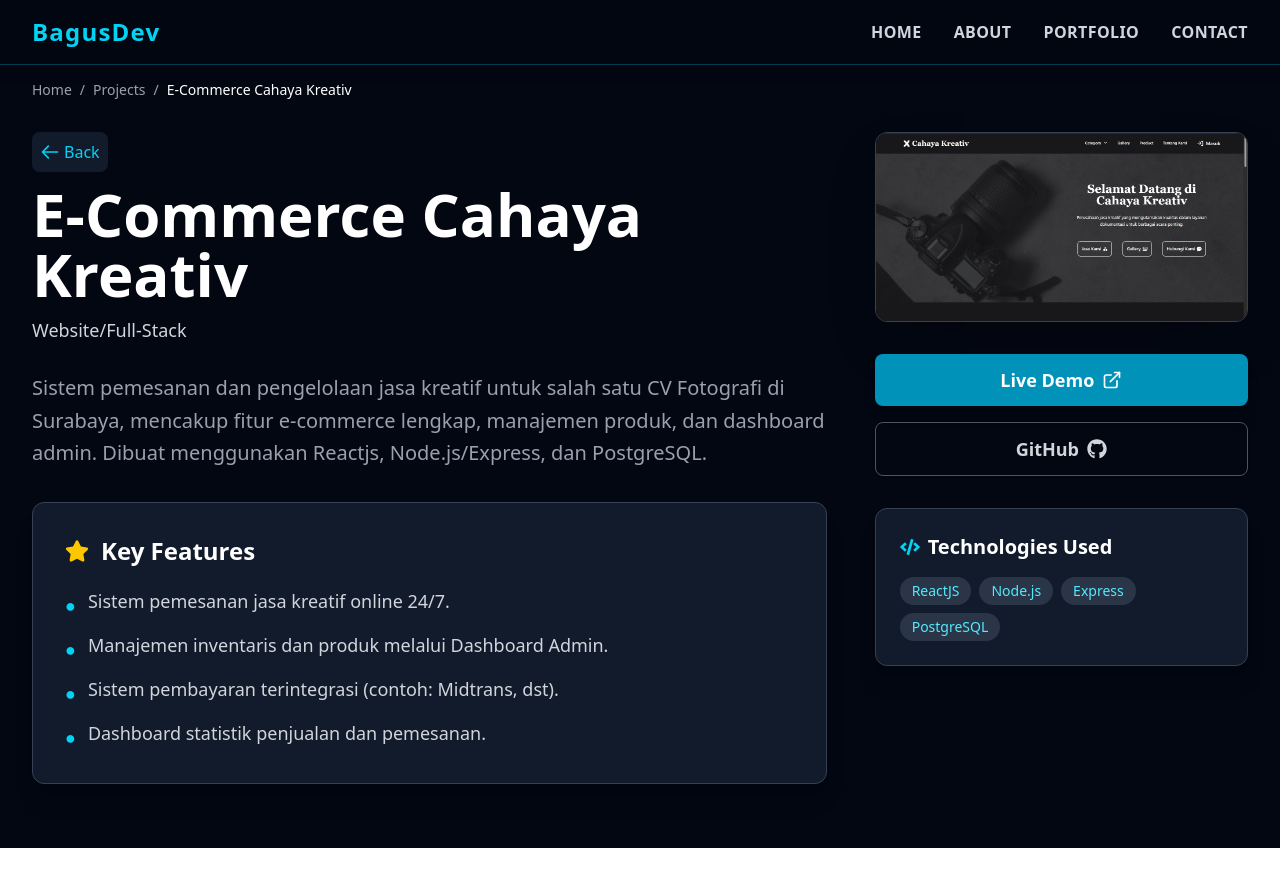
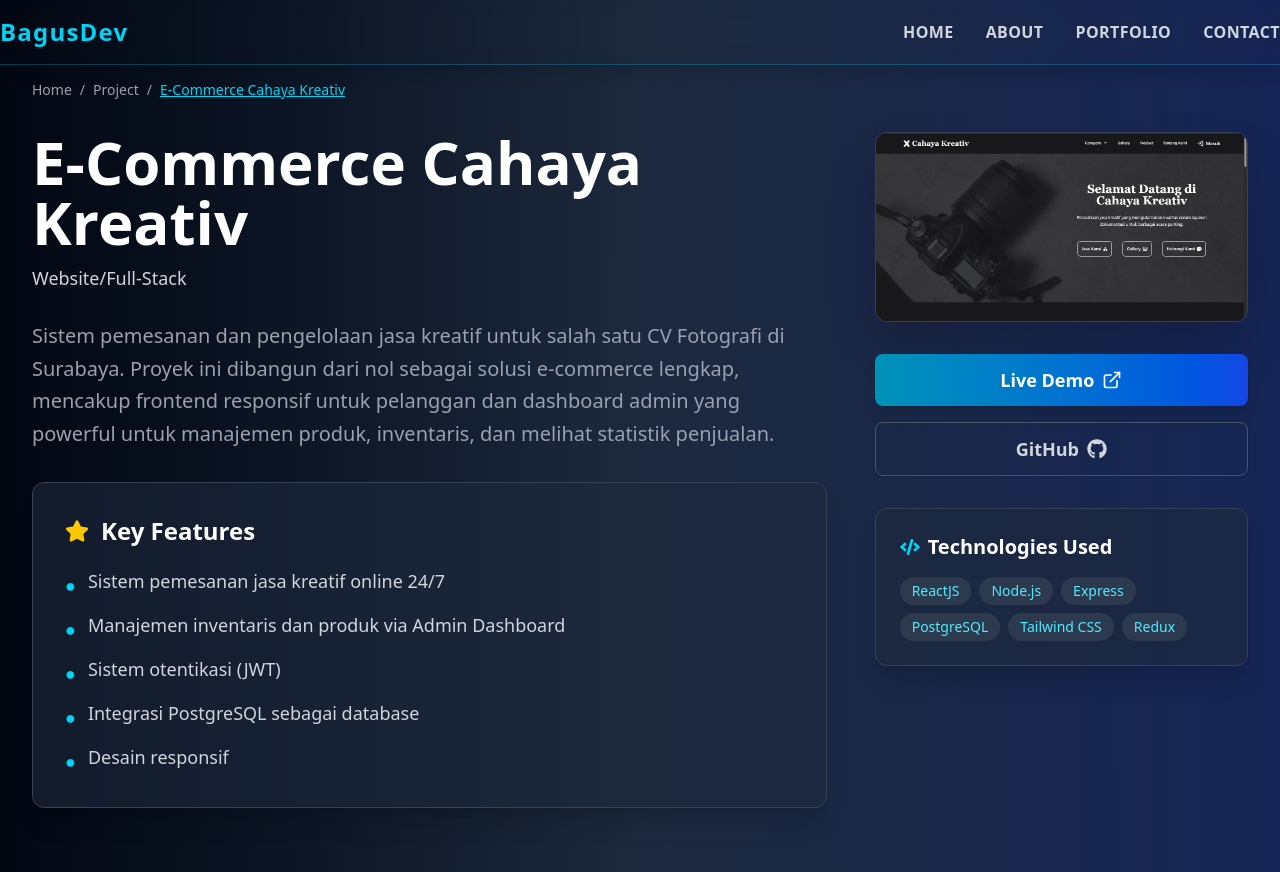
Before and after one commit to Bagusdpa4/Portofolio, a React (Vite) app: page /project/1 in a window 1280 px wide. Before the commit the page ends 848 px from the top, so only its background shows below. Built offline with nearby package versions, Linux system fonts and the light colour scheme.

Commit message:
Add Detail Project Pages

```diff
--- a/src/assets/components/navbar/Navbar.jsx
+++ b/src/assets/components/navbar/Navbar.jsx
@@ -89,11 +89,11 @@ export const Navbar = () => {
 
   return (
     <nav
-      className={`bg-gray-950/90 fixed left-0 top-0 z-50 w-full transform border-b border-cyan-500/30 shadow-lg backdrop-blur-sm transition-transform duration-300 ease-in-out ${
+      className={`bg-transparent fixed left-0 top-0 z-50 w-full transform border-b border-cyan-500/30 shadow-lg backdrop-blur-sm transition-transform duration-300 ease-in-out ${
         isNavbarHidden ? "-translate-y-full" : "translate-y-0"
       } `}
     >
-      <div className="mx-auto flex max-w-7xl items-center justify-between px-6 py-4 font-sans text-white lg:px-8">
+      <div className="mx-auto flex max-w-7xl items-center justify-between px-6 py-4 font-sans text-white lg:px-0">
         {/* Section Kiri */}
         <a
           href="#home"
--- a/src/assets/components/navbar/NavbarPages.jsx
+++ b/src/assets/components/navbar/NavbarPages.jsx
@@ -15,6 +15,7 @@ export const NavbarPages = () => {
   const [isMenuOpen, setIsMenuOpen] = useState(false);
   const [activeSection, setActiveSection] = useState("home");
 
+  // Fungsi untuk menyembunyikan/menampilkan navbar saat scroll (TETAP DIJAGA)
   const handleScroll = useCallback(() => {
     if (isHomePage) {
       if (window.scrollY > lastScrollY && window.scrollY > SCROLL_THRESHOLD) {
@@ -30,9 +31,9 @@ export const NavbarPages = () => {
   const handleLinkClick = (e, id) => {
     e.preventDefault();
     setIsMenuOpen(false);
-    setActiveSection(id);
 
     if (isHomePage) {
+      // Logika scroll ke section di Homepage
       const targetElement = document.getElementById(id);
       if (targetElement) {
         targetElement.scrollIntoView({
@@ -41,21 +42,27 @@ export const NavbarPages = () => {
         });
       }
     } else {
-      // PERBAIKAN: Navigasi ke halaman yang dituju, bukan ke section di homepage.
-      // 'home' -> '/'
-      // 'about' -> '/about'
-      const targetPath = id === "home" ? "/" : `/${id}`;
+      // Logika Navigasi Halaman
+      let targetPath;
+      if (id === "home") {
+        targetPath = "/";
+      } else if (id === "contact") {
+        targetPath = "/contact-me";
+      } else {
+        targetPath = `/${id}`;
+      }
       navigate(targetPath);
     }
   };
 
   useEffect(() => {
+    // Menghapus logika observer jika tidak di Homepage (sesuai permintaan, tetapi fungsi ini penting untuk homepage)
     if (!isHomePage) {
       window.addEventListener("scroll", handleScroll);
       return () => window.removeEventListener("scroll", handleScroll);
     }
 
-    // Logic Intersection Observer hanya untuk Homepage
+    // Logic Intersection Observer hanya untuk Homepage (TETAP DIJAGA)
     const observerOptions = {
       root: null,
       rootMargin: "0px 0px -70% 0px",
@@ -90,36 +97,33 @@ export const NavbarPages = () => {
     };
   }, [handleScroll, isHomePage]);
 
-  // Logika untuk menentukan tautan aktif di halaman non-homepage
+  // Logika untuk menentukan tautan aktif (berwarna biru dan bergaris bawah)
   const isLinkActive = (id) => {
     if (isHomePage) {
       return activeSection === id;
     }
 
-    // Jika di halaman non-homepage, cek pathname
     if (id === "home") {
       return pathname === "/";
     }
 
-    // Cek apakah pathname dimulai dengan '/[id]' (misalnya, '/portfolio' atau '/portfolio/detail')
+    if (id === "contact") {
+      return pathname.startsWith("/contact-me");
+    }
+
     return pathname.startsWith(`/${id}`);
   };
 
   return (
     <nav
-      className={`bg-gray-950/90 fixed left-0 top-0 z-50 w-full transform border-b border-cyan-500/30 shadow-lg backdrop-blur-sm transition-transform duration-300 ease-in-out ${
+      className={`fixed left-0 top-0 z-50 w-full transform border-b border-cyan-500/30 bg-transparent shadow-lg backdrop-blur-sm transition-transform duration-300 ease-in-out ${
         isNavbarHidden ? "-translate-y-full" : "translate-y-0"
       } `}
     >
-      <div className="mx-auto flex max-w-7xl items-center justify-between px-6 py-4 font-sans text-white lg:px-8">
-        {/* Section Kiri */}
-        <a
-          href="#home"
-          className="text-2xl font-extrabold tracking-wider text-cyan-400 transition duration-300 hover:text-cyan-300"
-          onClick={(e) => handleLinkClick(e, "home")}
-        >
+      <div className="mx-auto flex max-w-7xl items-center justify-between px-6 py-4 font-sans text-white lg:px-0">
+        <span className="text-2xl font-extrabold tracking-wider text-cyan-400">
           BagusDev
-        </a>
+        </span>
 
         {/* Responsive Hamburger */}
         <button
@@ -142,7 +146,6 @@ export const NavbarPages = () => {
               href={`#${id}`}
               onClick={(e) => handleLinkClick(e, id)}
               className={`relative text-base font-semibold uppercase tracking-wide transition duration-300 hover:text-cyan-400 ${
-                // PERBAIKAN LOGIKA LINK AKTIF
                 isLinkActive(id)
                   ? "text-cyan-400 after:w-full after:bg-cyan-400"
                   : "text-gray-300 after:w-0 after:bg-gray-500"
@@ -168,7 +171,6 @@ export const NavbarPages = () => {
               key={id}
               href={`#${id}`}
               className={`block py-1 text-lg font-medium transition duration-300 ${
-                // PERBAIKAN LOGIKA LINK AKTIF
                 isLinkActive(id)
                   ? "font-bold text-cyan-400"
                   : "text-gray-300 hover:text-cyan-400"
--- a/src/assets/components/portofolio/ProjectContent.jsx
+++ b/src/assets/components/portofolio/ProjectContent.jsx
@@ -5,52 +5,128 @@ export const portfolioItems = [
   {
     id: 1,
     title: "E-Commerce Cahaya Kreativ",
-    desc: "Sistem pemesanan dan pengelolaan jasa kreatif untuk salah satu CV Fotografi di Surabaya, mencakup fitur e-commerce lengkap, manajemen produk, dan dashboard admin. Dibuat menggunakan Reactjs, Node.js/Express, dan PostgreSQL.",
+    desc: "Sistem pemesanan dan pengelolaan jasa kreatif, mencakup fitur e-commerce lengkap, manajemen produk, dan dashboard admin.",
+    longDesc:
+      "Sistem pemesanan dan pengelolaan jasa kreatif untuk salah satu CV Fotografi di Surabaya. Proyek ini dibangun dari nol sebagai solusi e-commerce lengkap, mencakup frontend responsif untuk pelanggan dan dashboard admin yang powerful untuk manajemen produk, inventaris, dan melihat statistik penjualan.",
     category: "Website/Full-Stack",
     projectUrl: "https://cahayakreativ.com/",
+    githubUrl: "https://github.com/Bagusdpa4/Cahaya-Kreativ-FE",
+    techStack: [
+      "ReactJS",
+      "Node.js",
+      "Express",
+      "PostgreSQL",
+      "Tailwind CSS",
+      "Redux",
+    ],
+    features: [
+      "Sistem pemesanan jasa kreatif online 24/7",
+      "Manajemen inventaris dan produk via Admin Dashboard",
+      "Sistem otentikasi (JWT)",
+      "Integrasi PostgreSQL sebagai database",
+      "Desain responsif",
+    ],
     thumbnailUrl: "/images/Cahaya Kreativ.jpg",
   },
   {
     id: 2,
     title: "Restful API for Airline Ticket Booking",
-    desc: "Pembuatan Restful API untuk simulasi pemesanan tiket pesawat. Fitur termasuk otentikasi JWT, validasi data, dan integrasi database. Dibangun dengan Node.js, Express, dan PostgreSQL.",
+    desc: "Pembuatan Restful API untuk simulasi pemesanan tiket pesawat. Fitur termasuk otentikasi JWT, validasi data, dan integrasi database.",
+    longDesc:
+      "Pembuatan Restful API yang komprehensif untuk simulasi sistem pemesanan tiket pesawat. API ini dirancang dengan standar arsitektur REST, menggunakan Node.js dan Express untuk routing serta PostgreSQL untuk penyimpanan data. Mencakup implementasi otentikasi JWT dan dokumentasi API (misalnya dengan Swagger).",
     category: "Backend Javascript",
     projectUrl: "https://api-ticketing.vercel.app/api-docs",
+    githubUrl: "https://github.com/Bagusdpa4/Backend_Flight_Ticketing",
+    techStack: ["Node.js", "Express", "PostgreSQL", "JWT", "Swagger/OpenAPI"],
+    features: [
+      "Endpoint untuk pendaftaran & login user",
+      "Implementasi otentikasi JWT",
+      "CRUD untuk data tiket & maskapai",
+      "Validasi data input (e.g., Joi)",
+      "Dokumentasi API interaktif",
+    ],
     thumbnailUrl: "/images/Restful API for Airline Ticket Booking.jpg",
   },
   {
     id: 3,
     title: "Website Online Course",
-    desc: "Pembuatan website online course yang responsif dan modern. Fokus pada pencarian course dan progress pembelajran serta dashboar admin. Dibangun menggunakan Reactjs dan Tailwind CSS.",
+    desc: "Pembuatan website online course yang responsif dan modern. Fokus pada pencarian course dan progress pembelajran serta dashboard admin.",
+    longDesc:
+      "Pengembangan frontend untuk platform kursus online yang modern dan ramah pengguna. Fokus utama adalah pada pengalaman pengguna dalam mencari kursus, melacak kemajuan pembelajaran, dan dashboard personal. Dibangun sepenuhnya menggunakan ReactJS untuk performa tinggi dan Tailwind CSS untuk desain cepat dan responsif.",
     category: "Frontend Javascript",
     projectUrl: "https://final-project-binar-seven.vercel.app/",
+    githubUrl: "https://github.com/Bagusdpa4/Final-Project",
+    techStack: ["ReactJS", "Tailwind CSS", "React Router", "Redux"],
+    features: [
+      "Pencarian dan filter kursus",
+      "Pelacakan progres pembelajaran (progress bar)",
+      "Dashboard admin/user",
+      "Responsif di semua ukuran layar",
+    ],
     thumbnailUrl: "/images/Online Course.jpg",
   },
   {
     id: 4,
     title: "List Movie TMDB",
-    desc: "Aplikasi Website untuk menampilkan daftar film, detail, dan pencarian, memanfaatkan API dari The Movie Database (TMDB). Dibangun dengan Reactjs, Axios, Redux dan JWT.",
+    desc: "Aplikasi Website untuk menampilkan daftar film, detail, dan pencarian, memanfaatkan API dari The Movie Database (TMDB).",
+    longDesc:
+      "Aplikasi web untuk menjelajahi dan mencari film menggunakan API publik dari The Movie Database (TMDB). Aplikasi ini menampilkan daftar film populer, detail film, dan fungsi pencarian yang cepat. Menggunakan Redux untuk manajemen state dan Axios untuk pengambilan data.",
     category: "Frontend Javascript",
     projectUrl: "https://challenge-06-beta.vercel.app/",
+    githubUrl: "https://github.com/Bagusdpa4/challenge-06",
+    techStack: [
+      "ReactJS",
+      "Redux",
+      "Axios",
+      "The Movie Database (TMDB) API",
+      "JWT",
+    ],
+    features: [
+      "Menampilkan daftar film populer",
+      "Fitur pencarian film real-time",
+      "Halaman detail film dengan rating",
+      "Manajemen state menggunakan Redux",
+    ],
     thumbnailUrl: "/images/TMDB.jpg",
   },
   {
     id: 5,
     title: "ToDo List App",
-    desc: "Aplikasi manajemen tugas harian sederhana yang mencakup penambahan, penghapusan, dan penandaan selesai. Diimplementasikan menggunakan Reactjs dan Logika Javascript sederhana.",
+    desc: "Aplikasi manajemen tugas harian sederhana yang mencakup penambahan, penghapusan, dan penandaan selesai.",
+    longDesc:
+      "Aplikasi daftar tugas harian (ToDo List) yang sederhana namun fungsional. Memungkinkan pengguna untuk menambah, menghapus, dan menandai tugas sebagai selesai. Proyek ini berfokus pada penguasaan dasar-dasar ReactJS dan manipulasi DOM menggunakan JavaScript.",
     category: "Frontend Javascript",
     projectUrl: "https://bagusdpa4.github.io/challenge03/",
+    githubUrl: "https://github.com/Bagusdpa4/challenge03",
+    techStack: ["ReactJS", "HTML", "CSS", "Vanilla JavaScript"],
+    features: [
+      "Menambah tugas baru",
+      "Menghapus tugas",
+      "Menandai tugas sebagai selesai",
+      "Penyimpanan data lokal",
+    ],
     thumbnailUrl: "/images/ToDo List.jpg",
   },
   {
     id: 6,
     title: "Landing Pages Rental Car",
-    desc: "Implementasi desain UI/UX kedalam website dengan berfokus menampilkan informasi penyewaan mobil. Diimplementasikan dengan HTML dan CSS Murni.",
-    category: "Frontend Javascript",
+    desc: "Implementasi desain UI/UX kedalam website dengan berfokus menampilkan informasi penyewaan mobil.",
+    longDesc:
+      "Implementasi desain UI/UX untuk landing page penyewaan mobil. Fokus pada keakuratan visual, responsivitas di berbagai perangkat, dan optimasi kinerja. Dibangun murni menggunakan HTML dan CSS tanpa framework frontend untuk latihan dasar web development.",
+    category: "Landing Pages",
     projectUrl: "https://bagusdpa4.github.io/challenge-01/",
+    githubUrl: "https://github.com/Bagusdpa4/challenge-01",
+    techStack: ["HTML5", "CSS3", "Responsive Design"],
+    features: [
+      "Desain yang responsif (Mobile-First)",
+      "Tampilan informasi penyewaan mobil yang jelas",
+      "Formulir pencarian mobil statis",
+      "Efek visual CSS sederhana",
+    ],
     thumbnailUrl: "/images/Rental Binar Car.jpg",
   },
 ];
+
 export const ProjectContent = () => {
   const itemsPerPage = 3;
   const [visibleCount, setVisibleCount] = useState(itemsPerPage);
--- a/src/pages/portofolio/Portofolio.jsx
+++ b/src/pages/portofolio/Portofolio.jsx
@@ -1,53 +1,54 @@
-// Portofolio.jsx
-
 import React from "react";
 import { useParams, Link } from "react-router-dom";
 import { FiExternalLink } from "react-icons/fi";
-import { FaCode, FaStar, FaGithub } from "react-icons/fa"; // Tambahkan FaGithub
-// Import data dari ProjectContent.jsx yang sudah di-export
-import { portfolioItems } from "../../assets/components/portofolio/ProjectContent"; // Sesuaikan path jika perlu
+import { FaCode, FaStar, FaGithub } from "react-icons/fa";
+import { portfolioItems } from "../../assets/components/portofolio/ProjectContent";
 import { NavbarPages } from "../../assets/components/navbar/NavbarPages";
+import { motion } from "framer-motion";
+
+const contentFadeInVariants = (direction = "up") => ({
+  hidden: {
+    opacity: 0,
+    x: direction === "left" ? -100 : direction === "right" ? 100 : 0,
+    y: direction === "up" ? 100 : 0,
+  },
+  visible: {
+    opacity: 1,
+    x: 0,
+    y: 0,
+    transition: {
+      duration: 1,
+      ease: "easeOut",
+      delay: 0.2,
+    },
+  },
+});
+
+const itemVariants = {
+  hidden: { opacity: 0, y: 20 },
+  visible: {
+    opacity: 1,
+    y: 0,
+    transition: { duration: 0.5, ease: "easeOut" },
+  },
+};
+
+const staggerContainerVariants = {
+  visible: {
+    transition: {
+      staggerChildren: 0.1,
+    },
+  },
+};
 
 export const Portofolio = () => {
   const { id } = useParams();
   const project = portfolioItems.find((item) => item.id === parseInt(id));
 
-  // Data Mockup/Dummy untuk Fitur dan Teknologi
-  // GANTI dengan data REAL dari object 'project' Anda jika sudah tersedia
-  const mockDetails = {
-    // Fitur berdasarkan deskripsi proyek E-Commerce
-    features:
-      project?.title === "E-Commerce Cahaya Kreativ"
-        ? [
-            "Sistem pemesanan jasa kreatif online 24/7.",
-            "Manajemen inventaris dan produk melalui Dashboard Admin.",
-            "Sistem pembayaran terintegrasi (contoh: Midtrans, dst).",
-            "Dashboard statistik penjualan dan pemesanan.",
-          ]
-        : [
-            "Fitur 1: Kustomisasi konten pesan.",
-            "Fitur 2: Pengiriman pesan ke banyak channel secara simultan.",
-            "Fitur 3: Pengaturan interval pengiriman pesan (untuk kontrol).",
-          ],
-
-    // Teknologi (diambil dari deskripsi project)
-    technologies: [
-      "ReactJS",
-      "Node.js",
-      "Express",
-      "PostgreSQL",
-      "Tailwind CSS",
-      "Redux (Jika ada)",
-      "Axios",
-      "JWT",
-    ].filter(
-      (tech) =>
-        project?.desc.includes(tech.replace(/\s/g, "")) ||
-        tech.includes("ReactJS"),
-    ), // Filter sederhana
-
-    githubUrl: "https://github.com/bagusdpa4/repo-name", // Ganti dengan URL GitHub yang sebenarnya
-  };
+  const featuresList = project?.features || [];
+  const technologiesList = project?.techStack || [];
+  const githubLink = project?.githubUrl || "#";
+  const mainDescription = project?.longDesc || project?.desc;
 
   if (!project) {
     return (
@@ -72,83 +73,84 @@ export const Portofolio = () => {
     <>
       <NavbarPages />
 
-      <div className="bg-gray-950 min-h-screen px-4 pb-16 pt-20 sm:px-8">
+      <motion.div
+        className="from-gray-950 to-blue-950 via-slate-800 bg-linear-to-r min-h-screen px-4 pb-16 pt-20 sm:px-8"
+        initial="hidden"
+        animate="visible"
+        variants={{
+          hidden: { opacity: 0 },
+          visible: { opacity: 1, transition: { duration: 0.5 } },
+        }}
+      >
         <div className="mx-auto max-w-7xl">
           {/* Bagian Navigasi Kembali dan Breadcrumb Sederhana */}
-          <div className="mb-8 flex items-center space-x-2 text-sm text-gray-400">
-            <Link to="/" className="hover:text-cyan-400">
+          <motion.div
+            className="mb-8 flex items-center space-x-2 text-sm text-gray-400"
+            variants={itemVariants}
+          >
+            <a href="/" className="hover:text-cyan-400">
               Home
-            </Link>
+            </a>
             <span>/</span>
-            <Link to="/#portfolio" className="hover:text-cyan-400">
-              Projects
-            </Link>
+            <a href="/#portfolio" className="hover:text-cyan-400">
+              Project
+            </a>
             <span>/</span>
-            <span className="font-medium text-white">{project.title}</span>
-          </div>
+            <span className="cursor-default font-medium text-cyan-400 underline">
+              {project.title}
+            </span>
+          </motion.div>
 
           {/* Tata Letak Utama (Dua Kolom) */}
           <div className="grid grid-cols-1 gap-12 lg:grid-cols-3">
-            {/* Kolom Kiri (Deskripsi dan Fitur Utama) - Mengambil 2/3 Bagian */}
-            <div className="space-y-8 lg:col-span-2">
+            {/* Kolom Kiri (Deskripsi dan Fitur Utama) */}
+            <motion.div
+              className="space-y-8 lg:col-span-2"
+              variants={contentFadeInVariants("left")}
+            >
               {/* Judul dan Ringkasan */}
               <div className="space-y-3">
-                {/* <Link untuk Kembali yang terlihat di gambar */}
-                <Link
-                  to="/#portfolio"
-                  className="bg-slate-800/60 hover:bg-slate-700 inline-flex items-center rounded-lg p-2 text-cyan-400 transition duration-300"
-                >
-                  <svg
-                    xmlns="http://www.w3.org/2000/svg"
-                    className="mr-1 h-5 w-5"
-                    fill="none"
-                    viewBox="0 0 24 24"
-                    stroke="currentColor"
-                  >
-                    <path
-                      strokeLinecap="round"
-                      strokeLinejoin="round"
-                      strokeWidth={2}
-                      d="M10 19l-7-7m0 0l7-7m-7 7h18"
-                    />
-                  </svg>
-                  Back
-                </Link>
                 <h1 className="text-5xl font-extrabold text-white sm:text-6xl">
                   {project.title}
                 </h1>
                 <p className="text-lg text-gray-300">{project.category}</p>
 
                 <p className="whitespace-pre-wrap pt-4 text-xl leading-relaxed text-gray-400">
-                  {project.desc}
+                  {mainDescription}
                 </p>
               </div>
 
-              {/* Bagian Fitur Utama (Seperti Kartu Gelap) */}
-              <div className="bg-slate-800/60 rounded-xl border border-gray-700 p-8 shadow-xl">
+              {/* Bagian Fitur Utama */}
+              <motion.div
+                className="bg-slate-800/60 rounded-xl border border-gray-700 p-8 shadow-xl"
+                variants={staggerContainerVariants}
+              >
                 <h2 className="mb-5 flex items-center text-2xl font-bold text-white">
                   <FaStar className="mr-3 text-yellow-400" /> Key Features
                 </h2>
                 <ul className="list-none space-y-3 pl-0">
-                  {mockDetails.features.map((feature, index) => (
-                    <li
+                  {featuresList.map((feature, index) => (
+                    <motion.li
                       key={index}
                       className="flex items-start text-lg text-gray-300"
+                      variants={itemVariants}
                     >
                       <span className="mr-3 mt-1 font-bold text-cyan-400">
                         &#9679;
                       </span>{" "}
-                      {/* Bullet Point */}
                       {feature}
-                    </li>
+                    </motion.li>
                   ))}
                 </ul>
-              </div>
-            </div>
+              </motion.div>
+            </motion.div>
 
-            {/* Kolom Kanan (Thumbnail, Buttons, Technologies) - Mengambil 1/3 Bagian */}
-            <div className="space-y-8 lg:col-span-1">
-              {/* Thumbnail Proyek (Di bagian atas kolom kanan) */}
+            {/* Kolom Kanan (Thumbnail, Buttons, Technologies) */}
+            <motion.div
+              className="space-y-8 lg:col-span-1"
+              variants={contentFadeInVariants("right")}
+            >
+              {/* Thumbnail Proyek */}
               <div className="overflow-hidden rounded-xl border border-gray-700 shadow-2xl">
                 <img
                   src={project.thumbnailUrl}
@@ -158,47 +160,56 @@ export const Portofolio = () => {
               </div>
 
               {/* Tombol Aksi */}
-              <div className="flex flex-col space-y-4">
-                <a
+              <motion.div
+                className="flex flex-col space-y-4"
+                variants={staggerContainerVariants}
+              >
+                <motion.a
                   href={project.projectUrl}
                   target="_blank"
                   rel="noopener noreferrer"
-                  className="inline-flex items-center justify-center rounded-lg bg-cyan-600 px-6 py-3 text-lg font-bold text-white shadow-lg transition duration-300 hover:scale-[1.02] hover:bg-cyan-500"
+                  className="bg-linear-to-r inline-flex items-center justify-center rounded-lg from-cyan-600 to-blue-700 px-6 py-3 text-lg font-bold text-white shadow-lg transition duration-300 hover:scale-[1.02] hover:bg-cyan-500"
+                  variants={itemVariants}
                 >
                   Live Demo
                   <FiExternalLink className="ml-2 h-5 w-5" />
-                </a>
-                <a
-                  href={mockDetails.githubUrl}
+                </motion.a>
+                <motion.a
+                  href={githubLink}
                   target="_blank"
                   rel="noopener noreferrer"
                   className="inline-flex items-center justify-center rounded-lg border border-gray-600 px-6 py-3 text-lg font-bold text-gray-300 shadow transition duration-300 hover:bg-gray-800 hover:text-white"
+                  variants={itemVariants}
                 >
                   GitHub
                   <FaGithub className="ml-2 h-5 w-5" />
-                </a>
-              </div>
+                </motion.a>
+              </motion.div>
 
-              {/* Bagian Teknologi Digunakan (Kartu Gelap) */}
-              <div className="bg-slate-800/60 rounded-xl border border-gray-700 p-6 shadow-xl">
+              {/* Bagian Teknologi Digunakan */}
+              <motion.div
+                className="bg-slate-800/60 rounded-xl border border-gray-700 p-6 shadow-xl"
+                variants={staggerContainerVariants}
+              >
                 <h2 className="mb-4 flex items-center text-xl font-bold text-white">
                   <FaCode className="mr-2 text-cyan-400" /> Technologies Used
                 </h2>
                 <div className="flex flex-wrap gap-2">
-                  {mockDetails.technologies.map((tech, index) => (
-                    <span
+                  {technologiesList.map((tech, index) => (
+                    <motion.span
                       key={index}
                       className="rounded-full bg-gray-700/70 px-3 py-1 text-sm font-medium text-cyan-300"
+                      variants={itemVariants}
                     >
                       {tech}
-                    </span>
+                    </motion.span>
                   ))}
                 </div>
-              </div>
-            </div>
+              </motion.div>
+            </motion.div>
           </div>
         </div>
-      </div>
+      </motion.div>
     </>
   );
 };
```
Also changed, not shown: src/pages/Homepage.jsx (+16 -0 lines).
